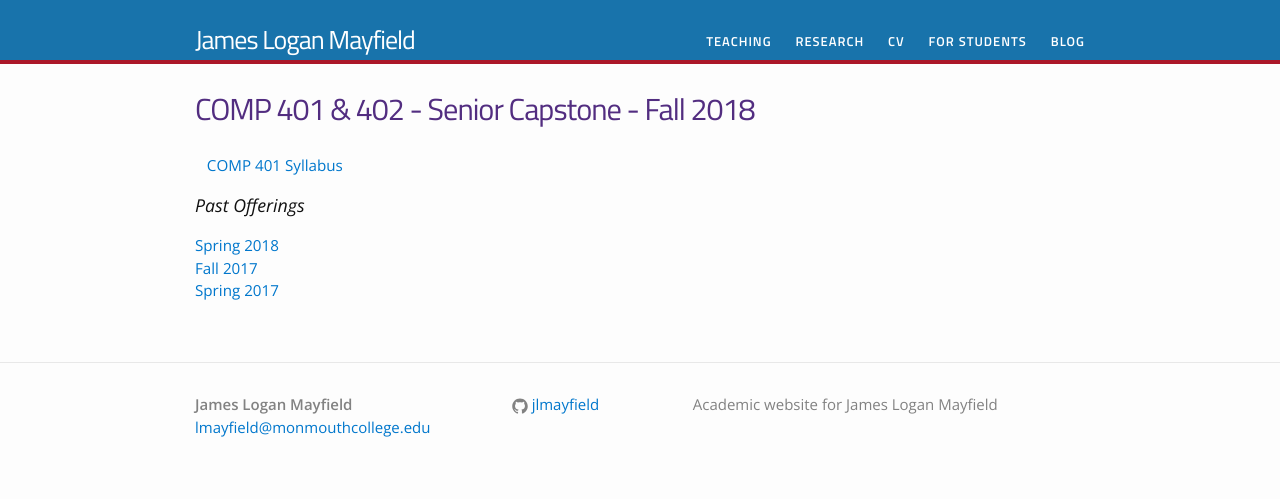
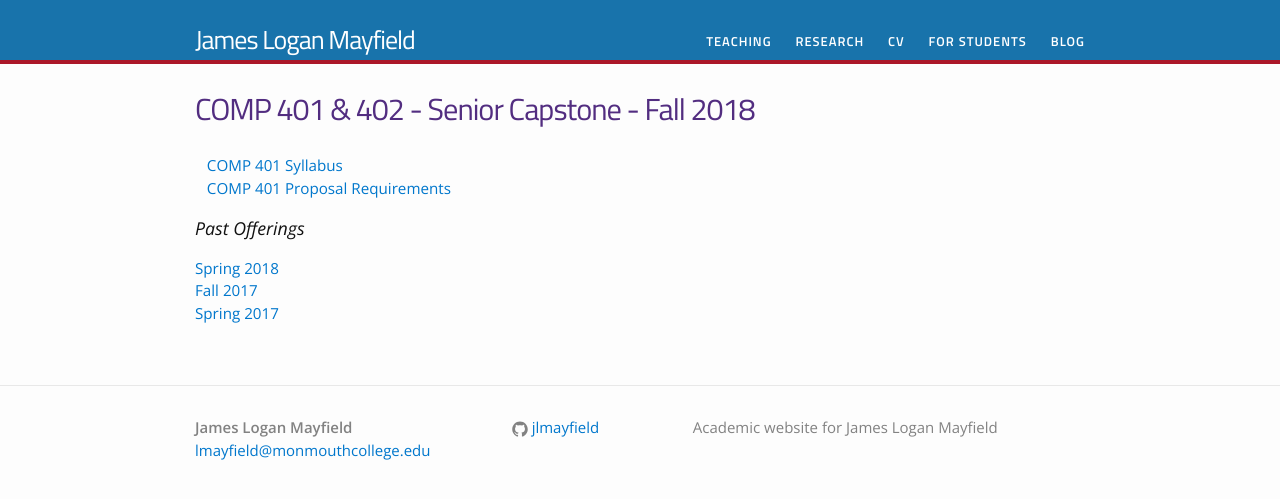
Before and after one commit to jlmayfield/jlmayfield.github.io, a Jekyll site: the page built from teaching/comp401-402.md, in a window 1280 px wide. Shown: the top 499 px of the page. Built offline with Jekyll 4.4.1, drawn with Linux system fonts in a browser that asks for light colours.

Commit message:
fa18. c410. added proposal doc.

```diff
--- a/teaching/comp401-402.md
+++ b/teaching/comp401-402.md
@@ -5,6 +5,7 @@ permalink: /teaching/COMP401-402/
 ---
 
 &nbsp;&nbsp;&nbsp;[COMP 401 Syllabus](/teaching/COMP401-402/comp401-syllabus.pdf)
+&nbsp;&nbsp;&nbsp;[COMP 401 Proposal Requirements](/teaching/COMP401-402/comp401-proposal.pdf)
 
 ### Past Offerings
 
```
Also changed, not shown: 1 other file.
